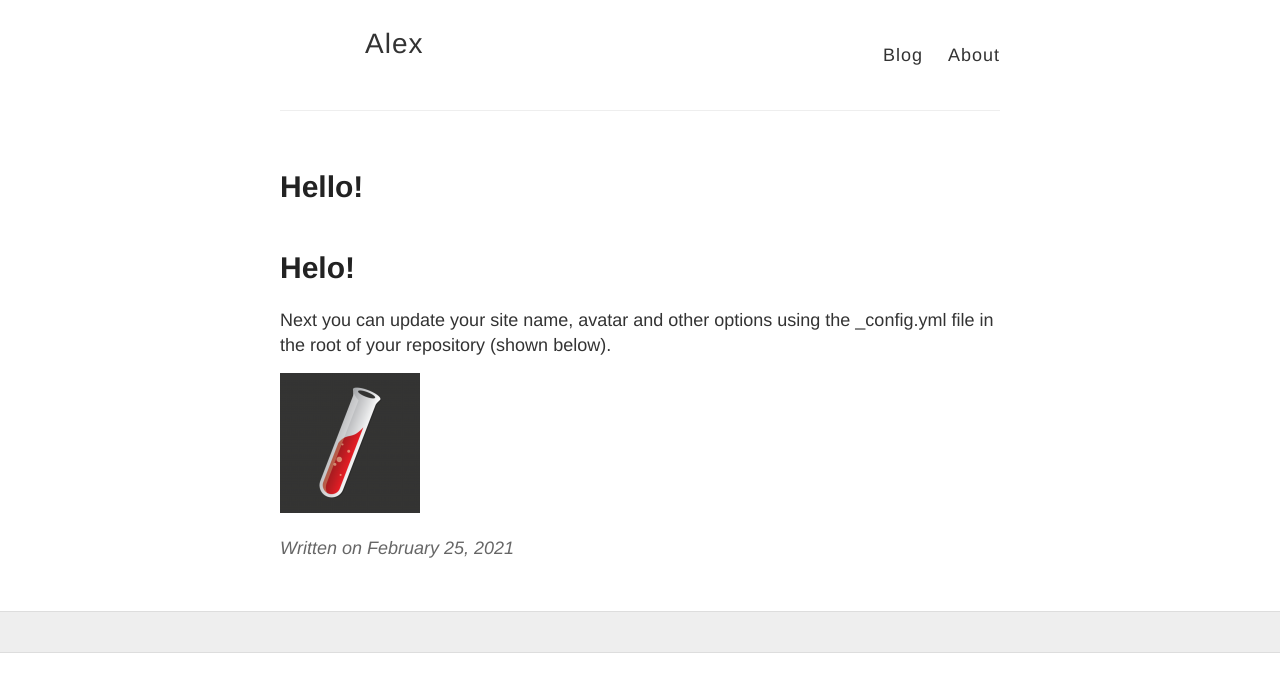
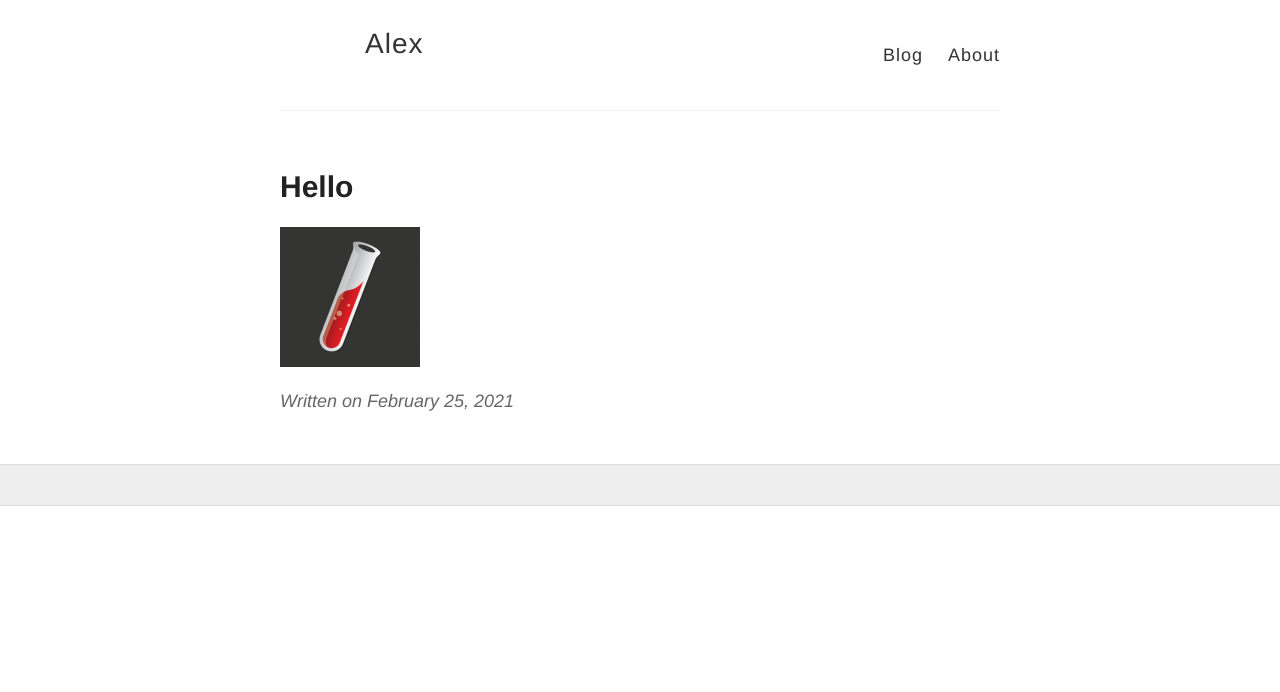
Before and after one commit to alexgl-github/alexgl-github.github.io, a Jekyll site: the page built from _posts/2021-02-25-Hello.md, in a window 1280 px wide. Shown: the top 692 px of the page. Built offline with Jekyll 4.4.1, drawn with Linux system fonts in a browser that asks for light colours; our own code applies the rules of GitHub Pages for plain Markdown files.

Commit message:
first post

```diff
--- a/_posts/2021-02-25-Hello.md
+++ b/_posts/2021-02-25-Hello.md
@@ -1,10 +1,7 @@
 ---
-layout: post
-title: Hello!
+title: Hello
 ---
 
-# Helo!
 
-Next you can update your site name, avatar and other options using the _config.yml file in the root of your repository (shown below).
 
 ![_config.yml]({{ site.baseurl }}/images/jekyll-logo.png)
```
